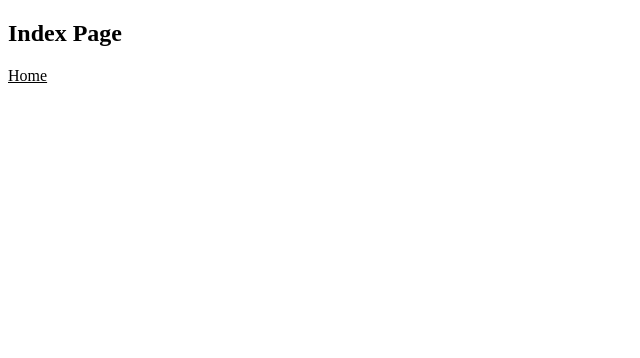
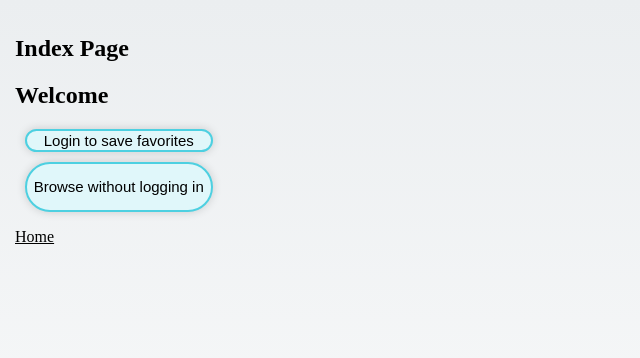
Before and after one commit to MilsonCodes/CSC3380_Project, a Next.js app in the folder src/: page / in a window 1280 px wide. Shown: the top 358 px of the page, without its empty margins (0-640 px from the left). Built offline with nearby package versions, Linux system fonts and the light colour scheme.

Commit message:
some basic layout and button component

```diff
--- a/src/assests/constants.js
+++ b/src/assests/constants.js
@@ -0,0 +1,8 @@
+const THEME = {
+  background: "#b0bec5",
+  primary: "#ffd54f",
+  secondary: "#4dd0e1",
+  button: "#e0f7fa"
+};
+
+export default THEME;
--- a/src/components/Button/index.js
+++ b/src/components/Button/index.js
@@ -0,0 +1,36 @@
+import React from "react";
+import styled from "styled-components";
+
+const StyledButton = styled.button`
+  border-radius: 50px;
+  border: ${props => "solid 2px " + props.theme.secondary};
+  background: ${props => props.theme.button};
+  color: ${props => props.theme.text | "black"};
+  box-shadow: 0 0 10px 0 rgba(0, 0, 0, 0.16);
+  height: ${props => (props.height ? props.height : "auto")};
+  width: ${props =>
+    props.size === "small"
+      ? props.height
+        ? props.height
+        : "45px"
+      : props.size === "medium"
+      ? "100px"
+      : props.size === "large"
+      ? "200px"
+      : "15%"};
+  outline: none;
+  transition: all ease 0.25s;
+  cursor: pointer;
+  margin: 10px;
+  display: ${props => (props.icon && !props.label ? "flex" : "block")};
+  font-size: ${p => (p.icon && !p.label ? "35px" : "15px")};
+  :hover {
+    background: ${props => props.theme.secondary};
+  border: solid 3px ${p => p.theme.button};
+`;
+
+const Button = props => {
+  return <StyledButton {...props}>{props.children}</StyledButton>;
+};
+
+export default Button;
--- a/src/components/Layout/index.js
+++ b/src/components/Layout/index.js
@@ -1,16 +1,34 @@
 import Head from "next/head";
+import styled, { ThemeProvider } from "styled-components";
+import THEME from "../../assests/constants";
+import { lighten } from "polished";
+
+const Background = styled.div`
+  background-image: linear-gradient(
+    to bottom,
+    ${props => lighten(0.2, props.theme.background)},
+    ${props => lighten(0.3, props.theme.background)}
+  );
+  position: absolute;
+  top: 0;
+  right: 0;
+  bottom: 0;
+  left: 0;
+  padding: 15px;
+  overflow: hidden;
+`;
 
 const Layout = props => {
-	return (
-		<div className="Layout">
-			<Head>
-				<title>Agit</title>
-			</Head>
-			<div className="Content">
-				{props.children}
-			</div>
-		</div>
-	)
-}
+  return (
+    <div className='Layout'>
+      <Head>
+        <title>Agit</title>
+      </Head>
+      <ThemeProvider theme={THEME}>
+        <Background className='Content'>{props.children}</Background>
+      </ThemeProvider>
+    </div>
+  );
+};
 
 export default Layout;
--- a/src/package.json
+++ b/src/package.json
@@ -12,11 +12,12 @@
   "author": "",
   "license": "ISC",
   "dependencies": {
+    "antd": "^3.23.6",
     "next": "^9.0.6",
     "polished": "^3.4.1",
     "react": "^16.9.0",
     "react-dom": "^16.9.0",
-    "styled-components": "^4.3.2"
+    "styled-components": "^4.4.0"
   },
   "devDependencies": {
     "babel-cli": "^6.26.0",
--- a/src/pages/_document.js
+++ b/src/pages/_document.js
@@ -1,24 +1,29 @@
-import Document, { Html, Head, Main, NextScript } from 'next/document';
+import Document from "next/document";
+import { ServerStyleSheet } from "styled-components";
 
-class MyDocument extends Document {
+export default class MyDocument extends Document {
   static async getInitialProps(ctx) {
-    const initialProps = await Document.getInitialProps(ctx)
-    return { ...initialProps }
-  }
+    const sheet = new ServerStyleSheet();
+    const originalRenderPage = ctx.renderPage;
 
-  render() {
-    return (
-      <Html>
-        <Head>
-	    <meta name="viewport" content="initial-scale=1.0, width=device-width" />
-	</Head>
-        <body>
-          <Main />
-          <NextScript />
-        </body>
-      </Html>
-    )
+    try {
+      ctx.renderPage = () =>
+        originalRenderPage({
+          enhanceApp: App => props => sheet.collectStyles(<App {...props} />)
+        });
+
+      const initialProps = await Document.getInitialProps(ctx);
+      return {
+        ...initialProps,
+        styles: (
+          <>
+            {initialProps.styles}
+            {sheet.getStyleElement()}
+          </>
+        )
+      };
+    } finally {
+      sheet.seal();
+    }
   }
 }
-
-export default MyDocument;
--- a/src/pages/index.js
+++ b/src/pages/index.js
@@ -1,14 +1,23 @@
 import LinkComp from "../components/Link/index.js";
+import Button from "../components/Button/index";
+import Router from "next/router";
 
 const Index = () => {
   return (
     <React.Fragment>
       <h2>Index Page</h2>
-			<LinkComp to="/home">
+      <h2>Welcome</h2>
+      <Button onClick={() => Router.push("/login")}>
+        Login to save favorites
+      </Button>
+      <Button height='50px' onClick={() => Router.push("/home")}>
+        Browse without logging in
+      </Button>
+      <LinkComp to='/home'>
         <p>Home</p>
       </LinkComp>
     </React.Fragment>
-  	)
-}
+  );
+};
 
 export default Index;
```
Also changed, not shown: 1 other file (tests, documents, lock files or other folders). Lines whose indentation alone changed are shown as unchanged.
